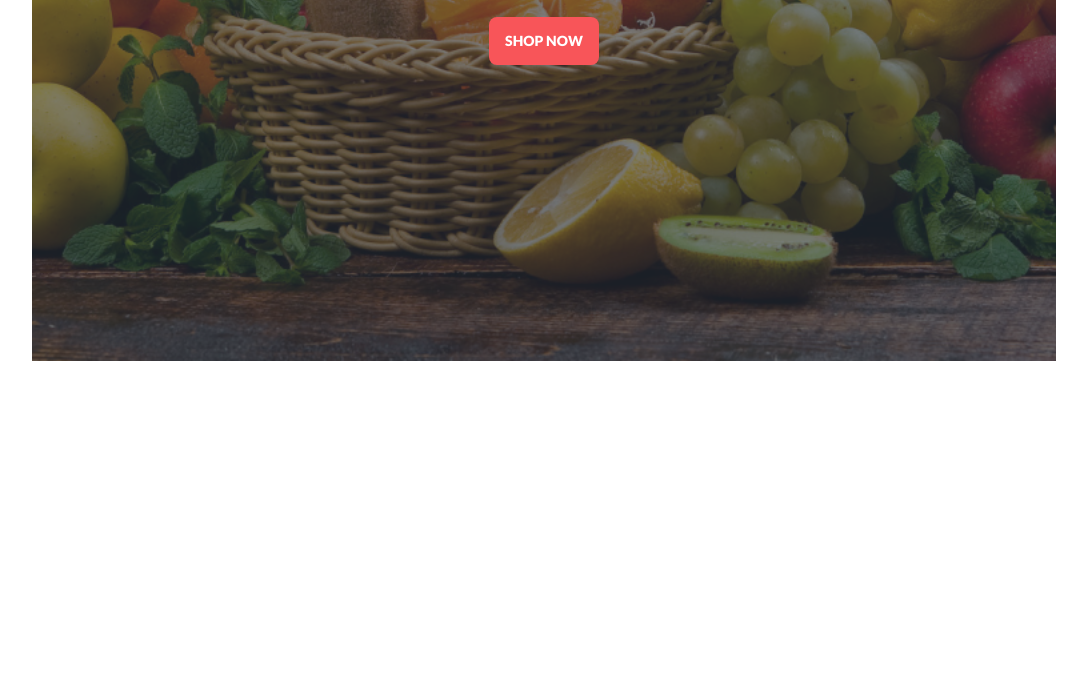
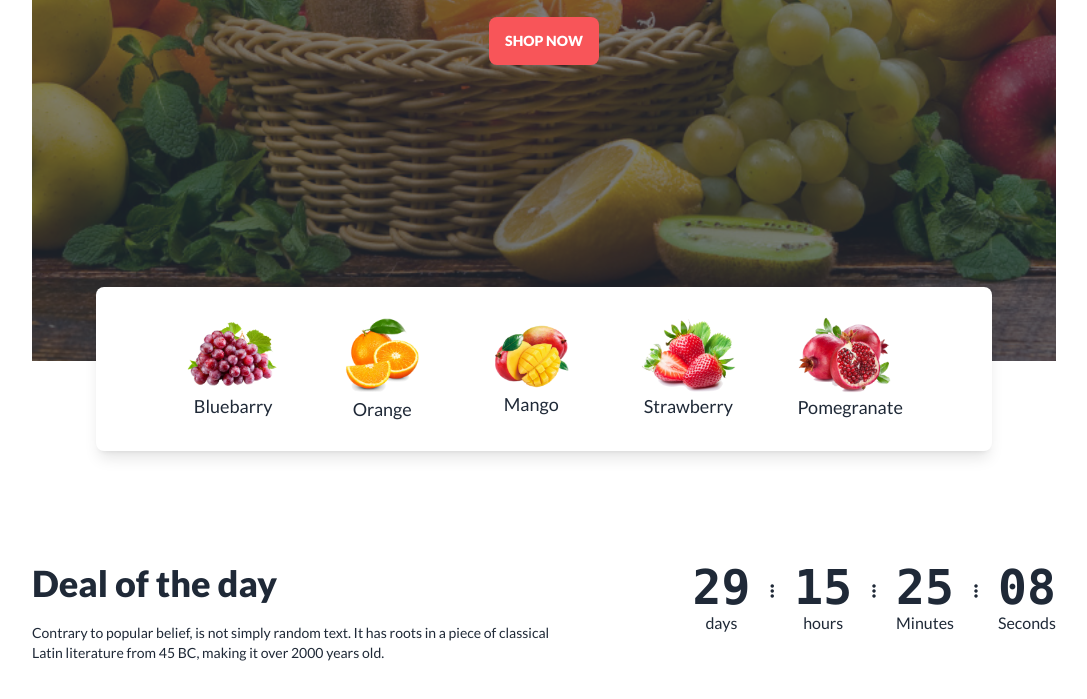
Before and after one commit to tusharahmednirma/assignment-3, a plain HTML site: page index.html in a window 1280 px wide. Shown: the part 439-1138 px from the top of the page, without its empty margins (96-1183 px from the left). Before the commit the page ends 806 px from the top, so only its background shows below. Drawn offline with nearby package versions, Linux system fonts and the light colour scheme; grey boxes are pictures that could not be loaded.

Commit message:
add deal  sectin half

```diff
--- a/index.html
+++ b/index.html
@@ -13,6 +13,9 @@
     <link rel="preconnect" href="https://fonts.googleapis.com">
     <link rel="preconnect" href="https://fonts.gstatic.com" crossorigin>
     <link href="https://fonts.googleapis.com/css2?family=Lato:wght@100;300;400;700;900&display=swap" rel="stylesheet">
+
+    <!-- icons -->
+    <script src="https://kit.fontawesome.com/9f99ee460f.js" crossorigin="anonymous"></script>
 
     <!-- custom colors -->
     <script>
@@ -48,8 +51,8 @@
 
                 <!-- slide 1 -->
                 <div id="slide1" class="carousel-item relative w-full">
-                    <div class="hero min-h-screen" style="background-image: url('./images/banner1.png');">
-                        <div class="hero-overlay bg-opacity-60"></div>
+                    <div class="hero min-h-screen" style="background-image: url('./images/banner1.png'); ">
+                        <div class="hero-overlay bg-opacity-60 "></div>
                         <div class="hero-content text-center text-neutral-content">
                             <div class="max-w-md">
                                 <h1 class="mb-5 text-5xl font-bold">Exotic tastes at your doorstep</h1>
@@ -132,10 +135,95 @@
                     </div>
                 </div>
             </div>
+            <!-- fruits -->
+            <div
+                class=" invisible lg:visible flex justify-evenly bg-white max-w-4xl mx-auto   -mt-20 relative items-center rounded-lg p-7 shadow-lg">
+                <!-- fruit 1 -->
+                <div class="text-center">
+                    <img class="w-24" src="./images/fruit1.png" alt="">
+                    <p class="font-medium text-lg">Bluebarry</p>
+                </div>
+
+                <!-- fruit 2-->
+                <div class="text-center">
+                    <img class="w-20" src="./images/fruit2.png" alt="">
+                    <p class="font-medium text-lg">Orange</p>
+                </div>
+
+                <!-- fruit 3-->
+                <div class="text-center">
+                    <img class="w-24" src="./images/fruit3.png" alt="">
+                    <p class="font-medium text-lg">Mango</p>
+                </div>
+
+                <!-- fruit 4 -->
+                <div class="text-center">
+                    <img class="w-24" src="./images/fruit4.png" alt="">
+                    <p class="font-medium text-lg">Strawberry</p>
+                </div>
+
+                <!-- fruit 5 -->
+                <div class="text-center">
+                    <img class="w-24" src="./images/fruit5.png" alt="">
+                    <p class="font-medium text-lg">Pomegranate</p>
+                </div>
+
+
+            </div>
         </section>
 
     </header>
-    <main>
+    <main class="max-w-5xl mx-auto">
+        <section class=" my-8 lg:my-28">
+            <!-- deal -->
+            <div class="flex justify-between">
+                <div>
+                    <h1 class="text-4xl font-extrabold mb-5">Deal of the day</h1>
+                    <p class="text-sm font-medium">Contrary to popular belief, is not simply random text. It has roots
+                        in a piece of classical <br> Latin literature from 45 BC, making it over 2000 years old.</p>
+                </div>
+
+                <div>
+                    <div class="grid grid-flow-col gap-5 text-center auto-cols-max">
+                        <div class="flex flex-col">
+                            <span class="countdown font-mono text-5xl">
+                                <span class="font-extrabold" style="--value:29;"></span>
+                            </span>
+
+                            days
+
+
+                        </div>
+                        <i class="fa-solid fa-ellipsis-vertical mt-5 "></i>
+
+                        <div class="flex flex-col">
+                            <span class="countdown font-mono text-5xl">
+                                <span class="font-extrabold" style="--value:15;"></span>
+                            </span>
+                            hours
+                        </div>
+                        <i class="fa-solid fa-ellipsis-vertical mt-5 "></i>
+
+                        <div class="flex flex-col">
+                            <span class="countdown font-mono text-5xl">
+                                <span class="font-extrabold" style="--value:25;"></span>
+                            </span>
+                            Minutes
+
+                        </div>
+
+                        <i class="fa-solid fa-ellipsis-vertical mt-5 "></i>
+                        <div class="flex flex-col">
+                            <span class="countdown font-mono text-5xl">
+                                <span class="font-extrabold" style="--value:08;"></span>
+                            </span>
+                            Seconds
+                        </div>
+                    </div>
+                </div>
+
+            </div>
+        </section>
 
     </main>
 
```
Lines whose indentation alone changed are shown as unchanged.
